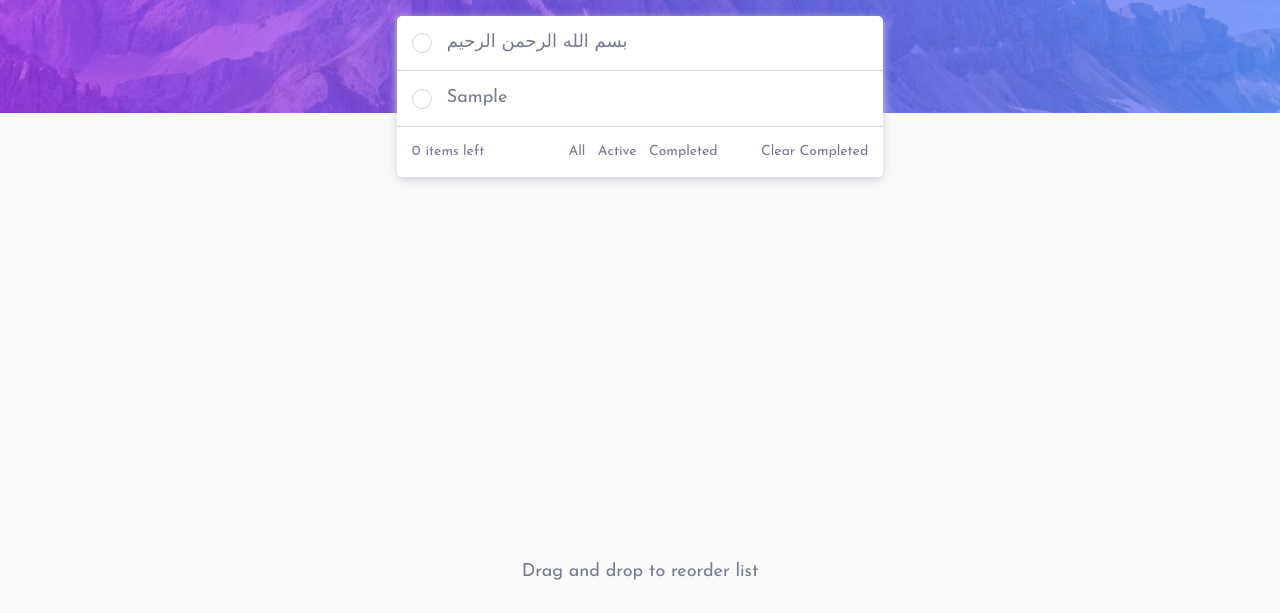
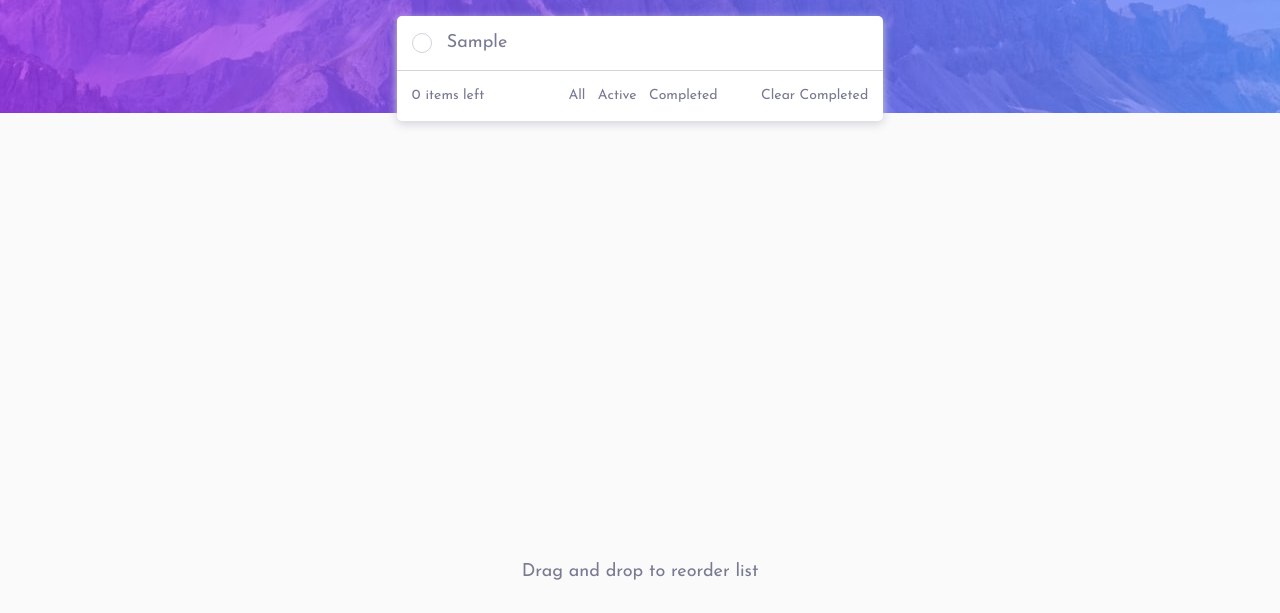
Before and after one commit to ahmad-tantawy/Todo-app, a website built with Vite: page index.html in a window 1280 px wide. Both pictures are taken after typing "Sample" into the empty fields and a click on the button 421 px from the left and 152 px from the top of the page. Shown: the part 187-800 px from the top of the page. Built offline with nearby package versions, Linux system fonts and the light colour scheme.

Commit message:
Merge current progress with function implementations

```diff
--- a/index.js
+++ b/index.js
@@ -1,6 +1,86 @@
 import {
-  appThemetoggleElement, bodyElement, appThemetoggleElementImage, addTaskButton,
+  appThemetoggleElement,
+  bodyElement,
+  appThemetoggleElementImage,
+  addTaskButton,
+  inputElement,
+  taskListElement,
+  getDeleteElements,
 } from './scripts/elements';
+
+// fetchData
+const fetchData = (key) => {
+  const data = localStorage.getItem(key);
+  return data ? JSON.parse(data) : false;
+};
+
+// SaveToDB
+const saveToDB = (key, data) => {
+  localStorage.setItem(key, JSON.stringify(data));
+};
+
+/* eslint-disable */
+// DeleteTask
+const deleteTask = (index) => {
+  const answer = confirm('Are you sure you want to delete?');
+  if (answer === false) return;
+
+  const tasks = fetchData('tasks');
+  tasks.splice(index, 1);
+
+  saveToDB('tasks', tasks);
+  renderTaskList(tasks);
+  initTaskListeners();
+};
+/* eslint-enable */
+
+// RenderTaskList
+const renderTaskList = (tasks) => {
+  let taskList = '';
+  tasks.forEach((item) => {
+    const checkedAttribute = item.isCompleted ? 'checked' : '';
+
+    taskList += `
+    <li>
+        <label class="list-item">
+          <input class="checkbox" type="checkbox" ${checkedAttribute}/>
+          <span class="todo-text">${item.value}</span>
+          </label>
+          <span class="remove"></span>
+    </li>`;
+  });
+  taskListElement.innerHTML = taskList;
+  inputElement.value = '';
+};
+
+// InitTaskListeners Function
+const initTaskListeners = () => {
+  const deleteElements = getDeleteElements();
+
+  deleteElements.forEach((element, index) => {
+    element.addEventListener('click', () => deleteTask(index));
+  });
+};
+
+// AddTask Function
+const addTask = (event) => {
+  event.preventDefault();
+  const taskValue = inputElement.value;
+
+  if (!taskValue) return;
+
+  const task = {
+    value: taskValue,
+    isCompleted: false,
+  };
+
+  const tasks = fetchData('tasks') || [];
+  tasks.push(task);
+  saveToDB('tasks', tasks);
+
+  renderTaskList(tasks);
+  initTaskListeners();
+};
 
 // DarkTheme
 // Store the old and new image sources
@@ -21,47 +101,4 @@
   }
 });
 
-// SaveToDB
-const saveToDB = (key, data) => {
-  localStorage.setItem(key, JSON.stringify(data));
-};
-
-// fetchData
-// const fetchData = (key) => {
-//   const data = localStorage.getItem(key);
-//   return data ? JSON.parse(data) : false;
-// };
-
-// AddTask Function
-const addTask = (event) => {
-  event.preventDefault();
-  const inputElement = document.querySelector('.app__search-bar__input');
-  const taskValue = inputElement.value;
-
-  if (!taskValue) return;
-
-  saveToDB('tasks', taskValue);
-  const taskListElement = document.querySelector('.app__task-list__list');
-  taskListElement.innerHTML += `<li>
-      <label class="list-item">
-         <input class="checkbox" type="checkbox" />
-         <span class="todo-text">${taskValue}</span>
-      </label>
-      <span class="remove"></span>
-  </li>`;
-  inputElement.value = '';
-};
-
 addTaskButton.addEventListener('click', addTask);
-
-/**
- * DarkTheme
- * Tasks
-    _saveToDB
-    _initDataonStartup
-    _renderTaskList
-    _addTask
-    _deleteTask
-    _toggleTask
-    _toggleCompletedTask
- */
--- a/scripts/elements.js
+++ b/scripts/elements.js
@@ -2,3 +2,6 @@
 export const appThemetoggleElementImage = document.querySelector('.app__theme-toggle--img');
 export const bodyElement = document.querySelector('body');
 export const addTaskButton = document.querySelector('.app__search-bar__button');
+export const inputElement = document.querySelector('.app__search-bar__input');
+export const taskListElement = document.querySelector('.app__task-list__list');
+export const getDeleteElements = () => document.querySelectorAll('.remove');
--- a/styles/styles.scss
+++ b/styles/styles.scss
@@ -177,6 +177,20 @@
 					margin-left: 3.5rem;
 				}
 			}
+			li {
+				position: relative;
+				display: flex;
+				align-items: center;
+				&:hover .remove {
+					position: absolute;
+					width: 2rem;
+					height: 2rem;
+					right: 1.5rem;
+					background: url('../images/icon-cross.svg') no-repeat;
+					background-size: cover;
+					cursor: pointer;
+				}
+			}
 		}
 		&__footer {
 			display: flex;
```
